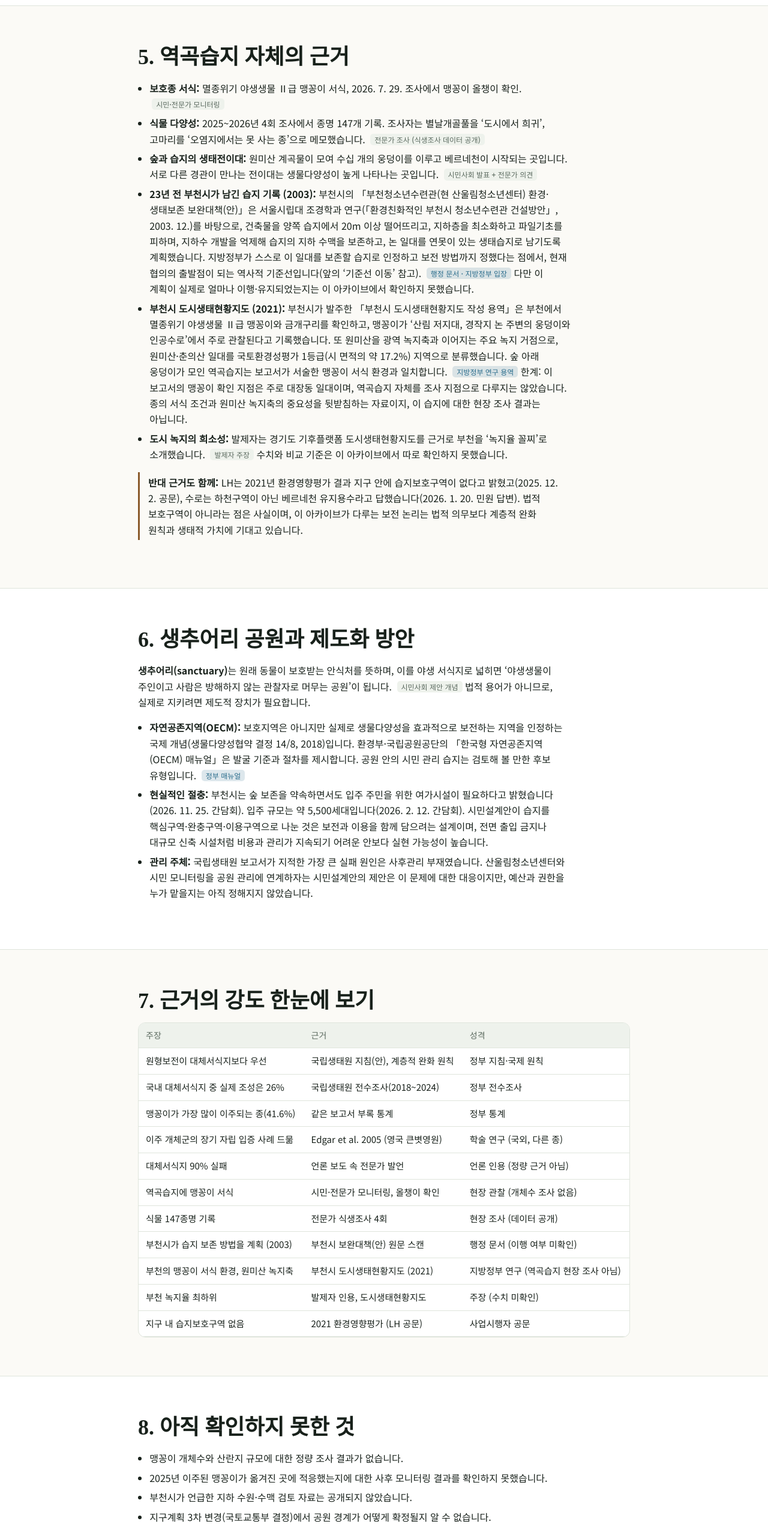
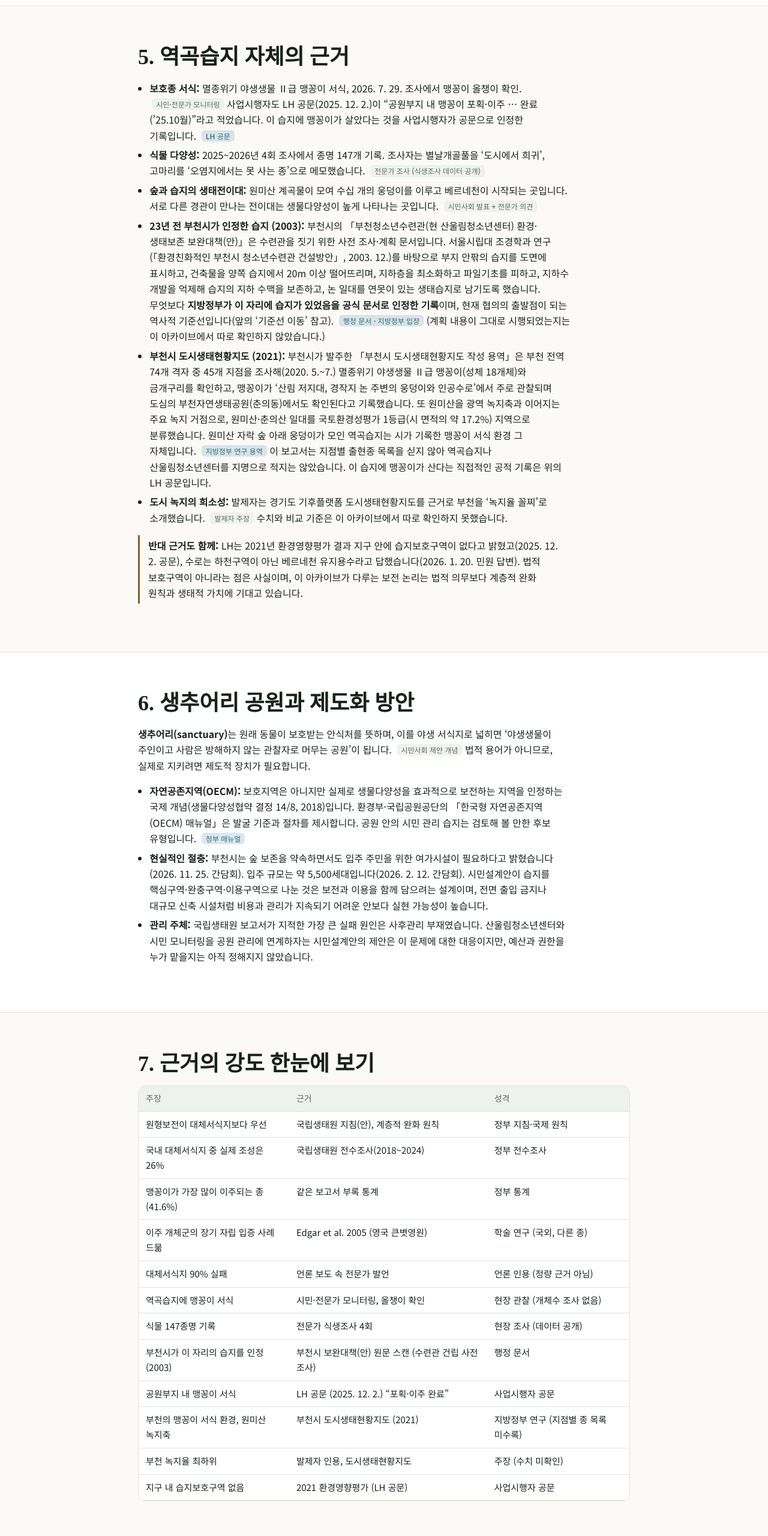
Before and after one commit to summer-0814/yeokgok-wetland-archive, a plain HTML site: page purpose.html in a window 1280 px wide. Shown: the part 3080-5640 px from the top of the page at 60% size. Drawn offline with Linux system fonts and the light colour scheme; a web font is replaced by a local one.

Commit message:
2003 보완대책(안)을 지방정부의 습지 인정 기록으로, 맹꽁이 서식 근거에 LH 공문 추가
Co-Authored-By: Claude Opus 5.5 <noreply@anthropic.com>
Claude-Session: https://claude.ai/code/session_01U5LxTvz2r5kecRK8bobZGM

```diff
--- a/purpose.html
+++ b/purpose.html
@@ -212,11 +212,11 @@ td.c{text-align:center;white-space:nowrap}
 <section class="band" id="yeokgok"><div class="wrap narrow">
  <h2>5. 역곡습지 자체의 근거</h2>
  <ul>
-  <li><b>보호종 서식:</b> 멸종위기 야생생물 Ⅱ급 맹꽁이 서식, 2026. 7. 29. 조사에서 맹꽁이 올챙이 확인. <span class="bdg citizen">시민·전문가 모니터링</span></li>
+  <li><b>보호종 서식:</b> 멸종위기 야생생물 Ⅱ급 맹꽁이 서식, 2026. 7. 29. 조사에서 맹꽁이 올챙이 확인. <span class="bdg citizen">시민·전문가 모니터링</span> 사업시행자도 LH 공문(2025. 12. 2.)이 “공원부지 내 맹꽁이 포획·이주 … 완료(’25.10월)”라고 적었습니다. 이 습지에 맹꽁이가 살았다는 것을 사업시행자가 공문으로 인정한 기록입니다. <span class="bdg gov">LH 공문</span></li>
   <li><b>식물 다양성:</b> 2025~2026년 4회 조사에서 종명 147개 기록. 조사자는 별날개골풀을 ‘도시에서 희귀’, 고마리를 ‘오염지에서는 못 사는 종’으로 메모했습니다. <span class="bdg citizen">전문가 조사 (식생조사 데이터 공개)</span></li>
   <li><b>숲과 습지의 생태전이대:</b> 원미산 계곡물이 모여 수십 개의 웅덩이를 이루고 베르네천이 시작되는 곳입니다. 서로 다른 경관이 만나는 전이대는 생물다양성이 높게 나타나는 곳입니다. <span class="bdg citizen">시민사회 발표 + 전문가 의견</span></li>
-  <li><b>23년 전 부천시가 남긴 습지 기록 (2003):</b> 부천시의 「부천청소년수련관(현 산울림청소년센터) 환경·생태보존 보완대책(안)」은 서울시립대 조경학과 연구(「환경친화적인 부천시 청소년수련관 건설방안」, 2003. 12.)를 바탕으로, 건축물을 양쪽 습지에서 20m 이상 떨어뜨리고, 지하층을 최소화하고 파일기초를 피하며, 지하수 개발을 억제해 습지의 지하 수맥을 보존하고, 논 일대를 연못이 있는 생태습지로 남기도록 계획했습니다. 지방정부가 스스로 이 일대를 보존할 습지로 인정하고 보전 방법까지 정했다는 점에서, 현재 협의의 출발점이 되는 역사적 기준선입니다(앞의 ‘기준선 이동’ 참고). <span class="bdg gov">행정 문서 · 지방정부 입장</span> 다만 이 계획이 실제로 얼마나 이행·유지되었는지는 이 아카이브에서 확인하지 못했습니다.</li>
-  <li><b>부천시 도시생태현황지도 (2021):</b> 부천시가 발주한 「부천시 도시생태현황지도 작성 용역」은 부천에서 멸종위기 야생생물 Ⅱ급 맹꽁이와 금개구리를 확인하고, 맹꽁이가 ‘산림 저지대, 경작지 논 주변의 웅덩이와 인공수로’에서 주로 관찰된다고 기록했습니다. 또 원미산을 광역 녹지축과 이어지는 주요 녹지 거점으로, 원미산·춘의산 일대를 국토환경성평가 1등급(시 면적의 약 17.2%) 지역으로 분류했습니다. 숲 아래 웅덩이가 모인 역곡습지는 보고서가 서술한 맹꽁이 서식 환경과 일치합니다. <span class="bdg gov">지방정부 연구 용역</span> 한계: 이 보고서의 맹꽁이 확인 지점은 주로 대장동 일대이며, 역곡습지 자체를 조사 지점으로 다루지는 않았습니다. 종의 서식 조건과 원미산 녹지축의 중요성을 뒷받침하는 자료이지, 이 습지에 대한 현장 조사 결과는 아닙니다.</li>
+  <li><b>23년 전 부천시가 인정한 습지 (2003):</b> 부천시의 「부천청소년수련관(현 산울림청소년센터) 환경·생태보존 보완대책(안)」은 수련관을 짓기 위한 사전 조사·계획 문서입니다. 서울시립대 조경학과 연구(「환경친화적인 부천시 청소년수련관 건설방안」, 2003. 12.)를 바탕으로 부지 안팎의 습지를 도면에 표시하고, 건축물을 양쪽 습지에서 20m 이상 떨어뜨리며, 지하층을 최소화하고 파일기초를 피하고, 지하수 개발을 억제해 습지의 지하 수맥을 보존하고, 논 일대를 연못이 있는 생태습지로 남기도록 했습니다. 무엇보다 <b>지방정부가 이 자리에 습지가 있었음을 공식 문서로 인정한 기록</b>이며, 현재 협의의 출발점이 되는 역사적 기준선입니다(앞의 ‘기준선 이동’ 참고). <span class="bdg gov">행정 문서 · 지방정부 입장</span> (계획 내용이 그대로 시행되었는지는 이 아카이브에서 따로 확인하지 않았습니다.)</li>
+  <li><b>부천시 도시생태현황지도 (2021):</b> 부천시가 발주한 「부천시 도시생태현황지도 작성 용역」은 부천 전역 74개 격자 중 45개 지점을 조사해(2020. 5.~7.) 멸종위기 야생생물 Ⅱ급 맹꽁이(성체 18개체)와 금개구리를 확인하고, 맹꽁이가 ‘산림 저지대, 경작지 논 주변의 웅덩이와 인공수로’에서 주로 관찰되며 도심의 부천자연생태공원(춘의동)에서도 확인된다고 기록했습니다. 또 원미산을 광역 녹지축과 이어지는 주요 녹지 거점으로, 원미산·춘의산 일대를 국토환경성평가 1등급(시 면적의 약 17.2%) 지역으로 분류했습니다. 원미산 자락 숲 아래 웅덩이가 모인 역곡습지는 시가 기록한 맹꽁이 서식 환경 그 자체입니다. <span class="bdg gov">지방정부 연구 용역</span> 이 보고서는 지점별 출현종 목록을 싣지 않아 역곡습지나 산울림청소년센터를 지명으로 적지는 않았습니다. 이 습지에 맹꽁이가 산다는 직접적인 공적 기록은 위의 LH 공문입니다.</li>
   <li><b>도시 녹지의 희소성:</b> 발제자는 경기도 기후플랫폼 도시생태현황지도를 근거로 부천을 ‘녹지율 꼴찌’로 소개했습니다. <span class="bdg citizen">발제자 주장</span> 수치와 비교 기준은 이 아카이브에서 따로 확인하지 못했습니다.</li>
  </ul>
  <p class="apply"><b>반대 근거도 함께:</b> LH는 2021년 환경영향평가 결과 지구 안에 습지보호구역이 없다고 밝혔고(2025. 12. 2. 공문), 수로는 하천구역이 아닌 베르네천 유지용수라고 답했습니다(2026. 1. 20. 민원 답변). 법적 보호구역이 아니라는 점은 사실이며, 이 아카이브가 다루는 보전 논리는 법적 의무보다 계층적 완화 원칙과 생태적 가치에 기대고 있습니다.</p>
@@ -244,8 +244,9 @@ td.c{text-align:center;white-space:nowrap}
    <tr><td>대체서식지 90% 실패</td><td>언론 보도 속 전문가 발언</td><td>언론 인용 (정량 근거 아님)</td></tr>
    <tr><td>역곡습지에 맹꽁이 서식</td><td>시민·전문가 모니터링, 올챙이 확인</td><td>현장 관찰 (개체수 조사 없음)</td></tr>
    <tr><td>식물 147종명 기록</td><td>전문가 식생조사 4회</td><td>현장 조사 (데이터 공개)</td></tr>
-   <tr><td>부천시가 습지 보존 방법을 계획 (2003)</td><td>부천시 보완대책(안) 원문 스캔</td><td>행정 문서 (이행 여부 미확인)</td></tr>
-   <tr><td>부천의 맹꽁이 서식 환경, 원미산 녹지축</td><td>부천시 도시생태현황지도 (2021)</td><td>지방정부 연구 (역곡습지 현장 조사 아님)</td></tr>
+   <tr><td>부천시가 이 자리의 습지를 인정 (2003)</td><td>부천시 보완대책(안) 원문 스캔 (수련관 건립 사전 조사)</td><td>행정 문서</td></tr>
+   <tr><td>공원부지 내 맹꽁이 서식</td><td>LH 공문 (2025. 12. 2.) “포획·이주 완료”</td><td>사업시행자 공문</td></tr>
+   <tr><td>부천의 맹꽁이 서식 환경, 원미산 녹지축</td><td>부천시 도시생태현황지도 (2021)</td><td>지방정부 연구 (지점별 종 목록 미수록)</td></tr>
    <tr><td>부천 녹지율 최하위</td><td>발제자 인용, 도시생태현황지도</td><td>주장 (수치 미확인)</td></tr>
    <tr><td>지구 내 습지보호구역 없음</td><td>2021 환경영향평가 (LH 공문)</td><td>사업시행자 공문</td></tr>
   </tbody>
```
Also changed, not shown: index.html (+3 -3 lines), 1 other file.
